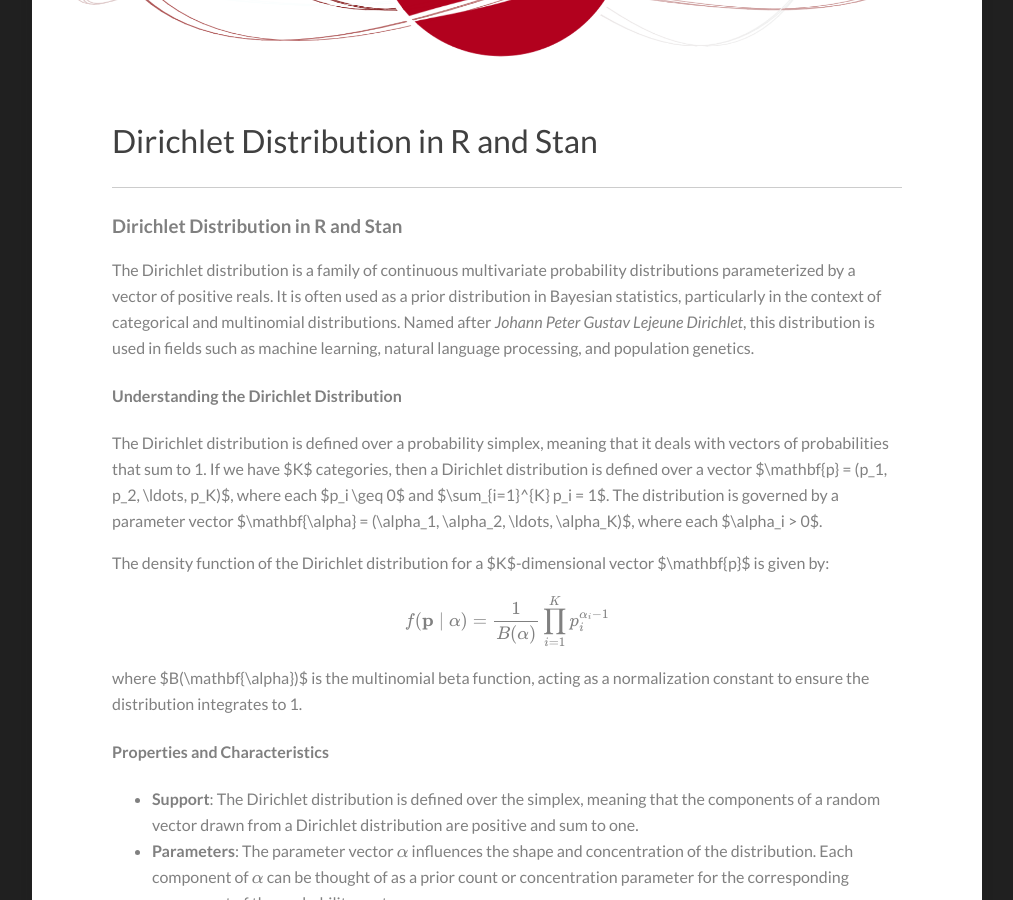
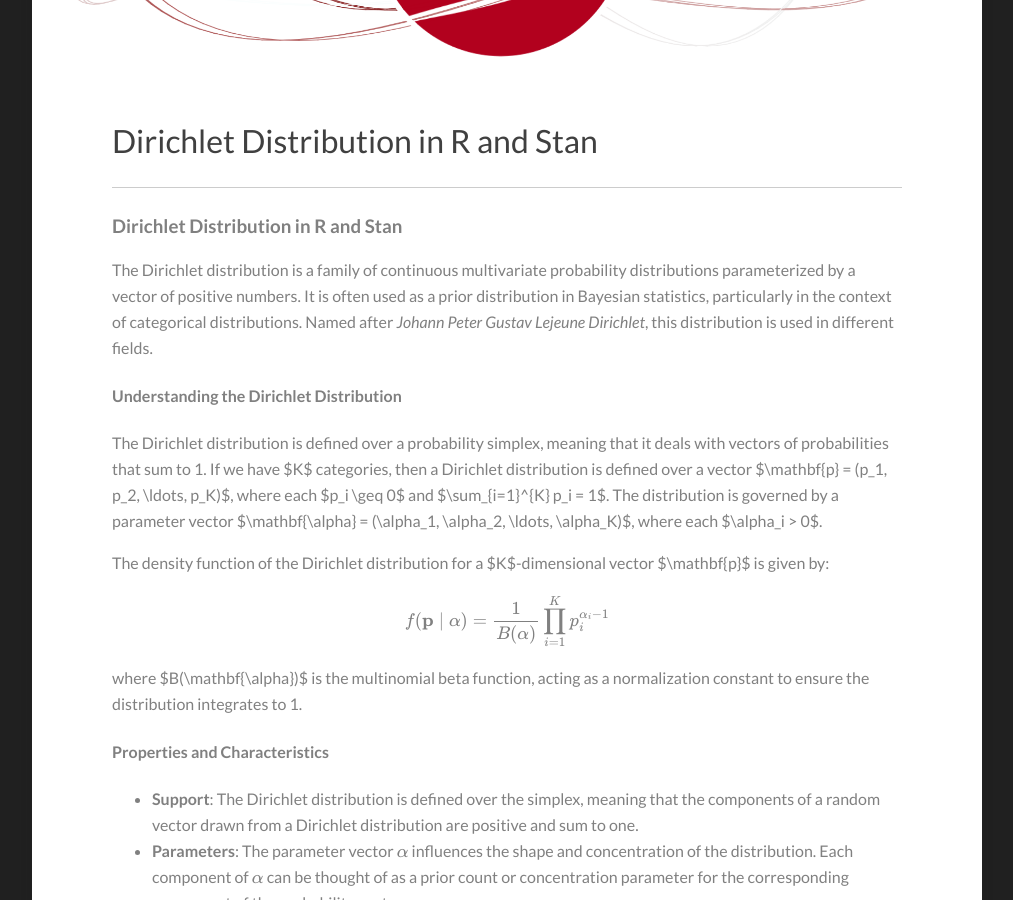
Before and after one commit to Kamran-Afzali/Kamran-Afzali.github.io, a Jekyll site: the page built from _posts/2024-11-25-Dirichlet_Distribution.md, in a window 1280 px wide and 900 px high, scrolled down 483 px. Shown: the whole window, without its empty margins (133-1146 px from the left). Built offline with Jekyll 4.4.1, drawn with Linux system fonts in a browser that asks for light colours; formulas are drawn with MathJax 3.

Commit message:
Update 2024-11-25-Dirichlet_Distribution.md

```diff
--- a/_posts/2024-11-25-Dirichlet_Distribution.md
+++ b/_posts/2024-11-25-Dirichlet_Distribution.md
@@ -10,7 +10,7 @@ date-string: November 2024
 
 ### Dirichlet Distribution in R and Stan
 
-The Dirichlet distribution is a family of continuous multivariate probability distributions parameterized by a vector of positive reals. It is often used as a prior distribution in Bayesian statistics, particularly in the context of categorical and multinomial distributions. Named after _Johann Peter Gustav Lejeune Dirichlet_, this distribution is used in fields such as machine learning, natural language processing, and population genetics.
+The Dirichlet distribution is a family of continuous multivariate probability distributions parameterized by a vector of positive numbers. It is often used as a prior distribution in Bayesian statistics, particularly in the context of categorical distributions. Named after _Johann Peter Gustav Lejeune Dirichlet_, this distribution is used in different fields.
 
 #### Understanding the Dirichlet Distribution
 
```
